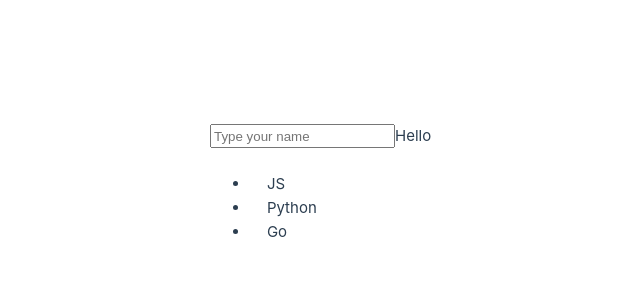
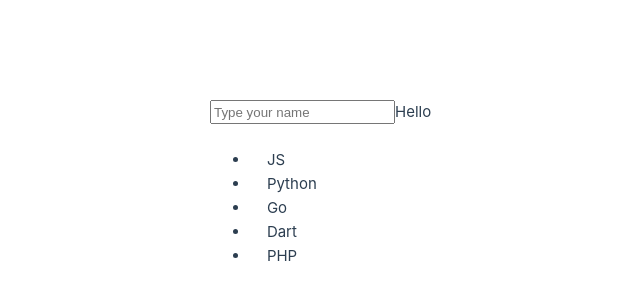
Before and after one commit to SeriousRasCode/spec-frontend-journey, a Vue app in the folder my-project/: page / in a window 1280 px wide. Shown: the part 216-516 px from the top of the page, without its empty margins (245-885 px from the left). Built offline with nearby package versions, Linux system fonts and the light colour scheme.

Commit message:
change and see result of loop elements

```diff
--- a/my-project/src/App.vue
+++ b/my-project/src/App.vue
@@ -8,7 +8,7 @@ const name = ref('')
   <p>Hello {{ name }}</p>
 
   <ul>
-  <li v-for="lang in ['JS','Python','Go']" :key="lang">
+  <li v-for="lang in ['JS','Python','Go','Dart','PHP']" :key="lang">
     {{ lang }}
   </li>
 </ul>
```
